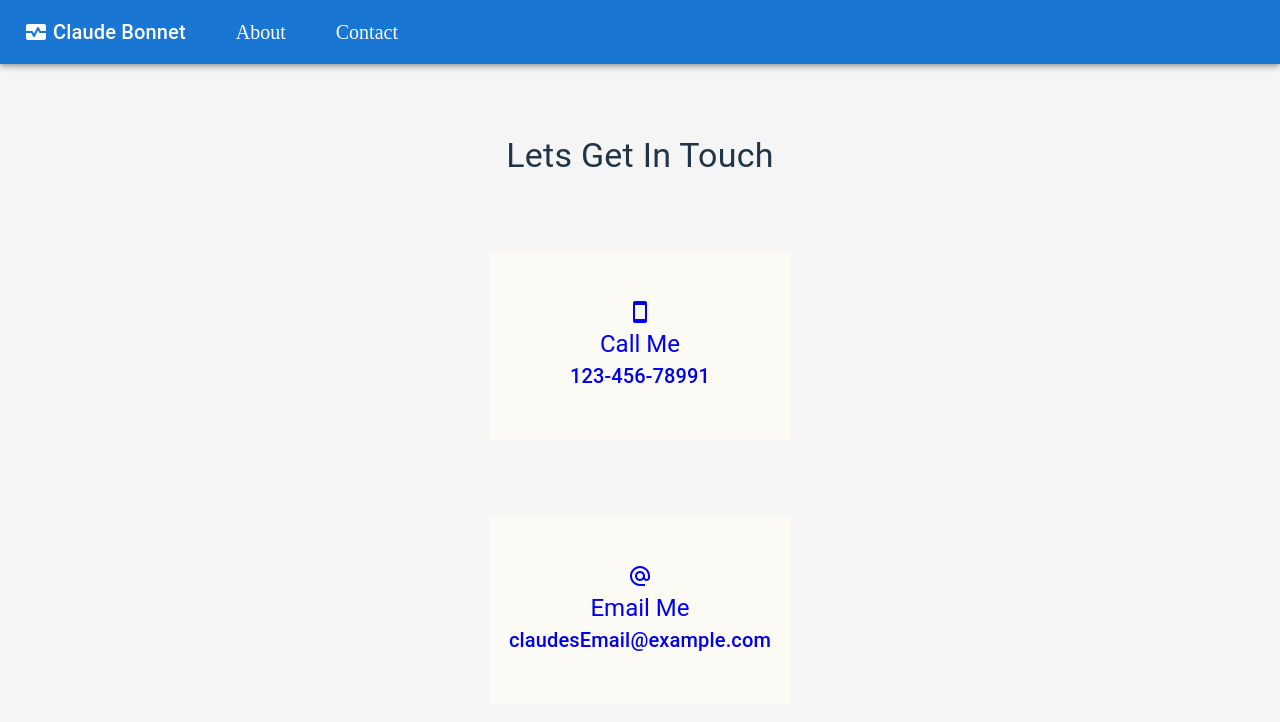
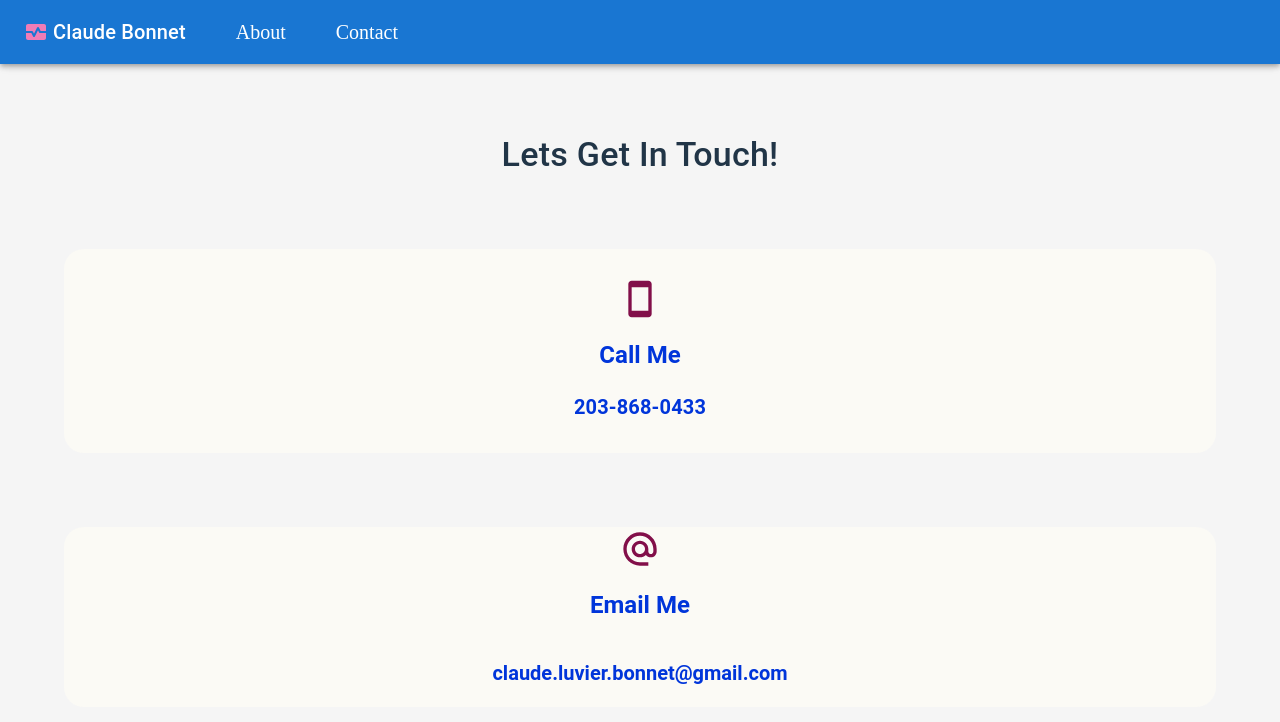
Before and after one commit to Johncharles963/bonnet, a React (Vite) app: page /contact in a window 1280 px wide. Shown: the top 722 px of the page. Built offline with nearby package versions, Linux system fonts and the light colour scheme.

Commit message:
Updated About and contact page

```diff
--- a/src/App.css
+++ b/src/App.css
@@ -20,3 +20,15 @@
   width: 150px;
   border-radius: 10px;
 }
+
+.email{
+  font-family: "Roboto","Helvetica","Arial",sans-serif;
+  color: #0035da;
+  font-weight: bold;
+  font-size: 20px;
+}
+@media screen and (max-width: 330px) {
+  .email{
+    font-size: 16px;
+  }
+}
--- a/src/components/About.jsx
+++ b/src/components/About.jsx
@@ -1,21 +1,31 @@
 import Typography from '@mui/material/Typography';
 import Box from '@mui/material/Box';
-
+import SchoolIcon from '@mui/icons-material/School';
+import BadgeIcon from '@mui/icons-material/Badge';
+import Diversity1Icon from '@mui/icons-material/Diversity1';
 
 const About = () => {
     return (
-        <Box sx={{ textAlign: 'center', display: 'flex', flexDirection: 'column', gap: '40px'}}>
-            <Typography variant="h4" component="p">
+        <Box sx={{ textAlign: 'center', display: 'flex', flexDirection: 'column', gap: '60px'}}>
+            <Typography sx={{fontWeight: 'bold'}} variant="h4" component="p">
                 Who Is Claude?
             </Typography>
-            <Box>
+            <Box sx={{  display: 'flex', flexDirection: 'column', gap: '20px', alignItems: 'center'}}>
+                {/* <Typography variant="h6" component="p">
+                    Education
+                    </Typography> */}
+                <SchoolIcon sx={{color: '#49820f', fontSize: '40px'}}/>
                 <Box sx={{ padding: '20px', backgroundColor: '#FBFAF5' }}>
-                    <Typography variant="body1" component="p">
+                    <Typography  variant="body1" component="p">
                         Claude Bonnet is a highly accomplished healthcare professional with a diverse academic background and extensive experience in the field.
                         Holding a Bachelor of Science in Biochemistry and French from Union College, Claude possesses a unique blend of scientific knowledge and linguistic proficiency.
                         Building upon this foundation, he pursued a Master of Science in Nursing from Yale School of Nursing, graduating in 2022.
                     </Typography>
                 </Box>
+                {/* <Typography variant="h6" component="p">
+                    Education
+                    </Typography> */}
+                <BadgeIcon sx={{color: '#820f49', fontSize: '40px'}} />
                 <Box sx={{ padding: '20px', backgroundColor: '#F5F6FB' }}>
                     <Typography variant="body1" component="p">
                         As a registered nurse and a board-certified
@@ -24,6 +34,10 @@ const About = () => {
                         individuals and their future m communities.
                     </Typography>
                 </Box>
+                {/* <Typography variant="h6" component="p">
+                    Personal
+                    </Typography> */}
+                <Diversity1Icon sx={{color: '#49820f', fontSize: '40px'}} />
                 <Box sx={{ padding: '20px', backgroundColor: '#FBFAF5' }}>
                     <Typography variant="body1" component="p">Beyond his professional endeavors, Claude is a devoted family man,
                         cherishing his role as a husband and father to one child. With a passion for healthcare, a strong educational background, and a commitment to serving others,
--- a/src/components/Contact.jsx
+++ b/src/components/Contact.jsx
@@ -6,34 +6,34 @@ import AlternateEmailIcon from '@mui/icons-material/AlternateEmail';
 
 const Contact = () => {
     return (
-        <Box sx={{ textAlign: 'center', display: 'flex', flexDirection: 'column', gap: '40px', minHeight: '80vh', justifyContent: 'space-evenly' }}>
-            <Typography variant="h4" component="p">
-                Lets Get In Touch
+        <Box sx={{ textAlign: 'center', display: 'flex', flexDirection: 'column', gap: '40px', minHeight: '80vh', justifyContent: 'space-evenly', width: '90%' }}>
+            <Typography sx={{fontWeight: '550'}} variant="h4" component="p">
+                Lets Get In Touch!
             </Typography>
-            <Box sx={{ backgroundColor: '#FBFAF5', height: '150px', display: 'flex', flexDirection: 'column', justifyContent: 'center', alignItems: 'center', gap: '20px', padding: '20px' }}>
-                <a style={{textDecoration: 'none'}} href="tel:555-555-5555" target='_blank'>
-                    <SmartphoneIcon />
-                    <Typography variant="h5" component="p">
+            <Box sx={{ backgroundColor: '#FBFAF5', display: 'flex', flexDirection: 'column', padding: '15px', borderRadius: '20px' }}>
+                <a style={{textDecoration: 'none', display: 'flex',  flexDirection: 'column', justifyContent: 'space-between', alignItems: 'center', gap: '20px',  padding: '15px', color: 'black'}} href="tel:203-868-0433" target='_blank'>
+                    <SmartphoneIcon sx={{color: '#820f49', fontSize: '40px'}}  />
+                    <Typography sx={{color: '#0035da', fontWeight: 'bold'}}  variant="h5" component="p">
                         Call Me
                     </Typography>
-                    <Typography variant="h6" component="p">
-                        123-456-78991
+                    <Typography sx={{color: '#0035da', fontWeight: 'bold'}} variant="h6" component="p">
+                        203-868-0433
                     </Typography>
                 </a>
             </Box>
-            <Box sx={{ backgroundColor: '#FBFAF5', height: '150px', display: 'flex', flexDirection: 'column', justifyContent: 'center', alignItems: 'center', gap: '20px', padding: '20px' }}>
-                <a style={{textDecoration: 'none'}}  href="mailto:email@example.com"  target='_blank'>
-                    <AlternateEmailIcon />
-                    <Typography variant="h5" component="p">
+            <Box sx={{ backgroundColor: '#FBFAF5', height: '150px', display: 'flex', flexDirection: 'column', justifyContent: 'center', alignItems: 'center', gap: '20px', padding: '15px', borderRadius: '20px'}}>
+                <a style={{textDecoration: 'none', display: 'flex',  flexDirection: 'column', justifyContent: 'space-between', alignItems: 'center', gap: '20px',  padding: '15px'}}  href="mailto:claude.luvier.bonnet@gmail.com"  target='_blank'>
+                    <AlternateEmailIcon sx={{color: '#820f49', fontSize: '40px'}} />
+                    <Typography sx={{color: '#0035da', fontWeight: 'bold'}} variant="h5" component="p">
                         Email Me
                     </Typography>
-                    <Typography variant="h6" component="p">
-                        claudesEmail@example.com
-                    </Typography>
+                    <p className='email'  sx={{color: '#0035da', fontWeight: 'bold', fontSize: {xs: '18px', sm: '20px'}}} >
+                        claude.luvier.bonnet@gmail.com
+                    </p>
                 </a>
             </Box>
         </Box>
     )
 }
-
+// #002391
 export default Contact
--- a/src/components/Layout.jsx
+++ b/src/components/Layout.jsx
@@ -13,7 +13,7 @@ const Layout = () => {
         <Toolbar>
           <Box sx={{ display: 'flex', gap: { xs: '20px', lg: '50px' }, alignItems: 'center' }}>
             <Box onClick={(e)=>{navigate('/')}} sx={{ display: 'flex', justifyContent: 'center', alignItems: 'center', gap: '5px', cursor: 'pointer'}}>
-              <MonitorHeartIcon />
+              <MonitorHeartIcon sx={{color: '#ef7cb6 '}} />
               <Typography  variant="h6">
                 Claude Bonnet
               </Typography>
```
